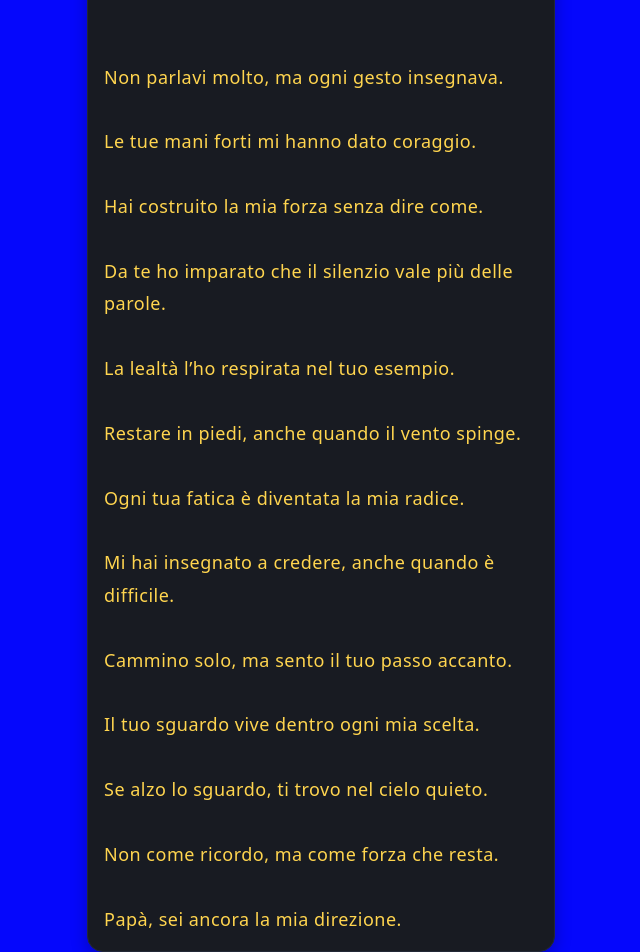
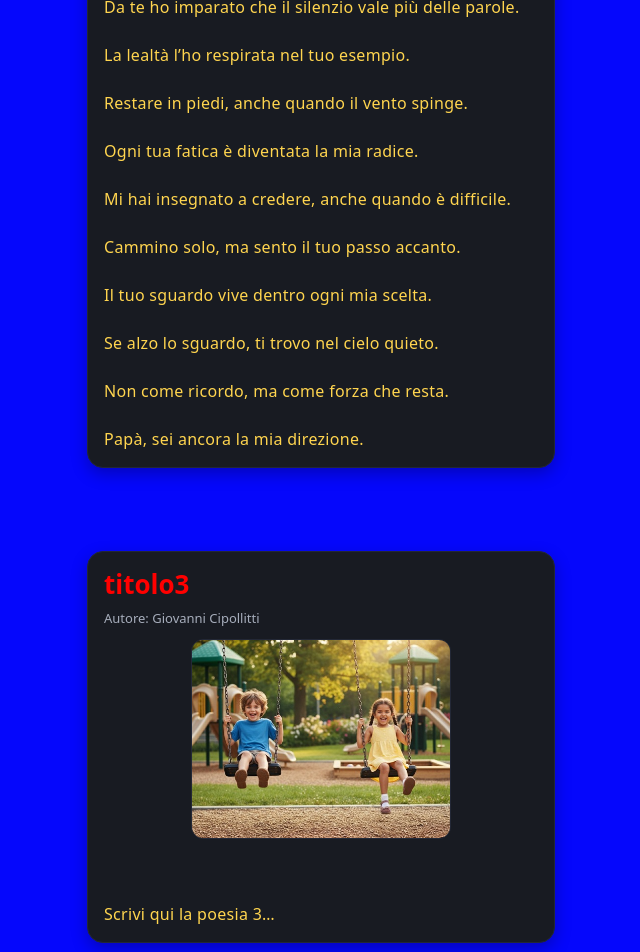
Before and after one commit to giovannicipollitti/poesie, a plain HTML site: page index.html in a window 1280 px wide. Shown: the part 2384-3336 px from the top of the page, without its empty margins (319-959 px from the left). Drawn offline with Linux system fonts and the light colour scheme.

Commit message:
Add files via upload

```diff
--- a/index.html
+++ b/index.html
@@ -120,9 +120,9 @@ figure img{
     figure figcaption{ font-size:12px; color:var(--muted); margin-top:6px; }
 .verses{
   white-space:pre-wrap;
-  font-size: clamp(16px, 4.2vw, 18px);
-  letter-spacing:.5px;
-  line-height: 1.8;
+  font-size: clamp(15px, 4.2vw, 16px);
+  letter-spacing:.3px;
+  line-height: 1.5;
   color: #ffd54f;
 }
 
@@ -190,7 +190,7 @@ figure img{
 
 nel mio zaino c’è la vita,
 
-le carezze e le ferite,
+porto con me le carezze e le ferite,
 
 i giorni chiari e quelli che odorano di pioggia.
 
@@ -250,7 +250,7 @@ Papà, sei ancora la mia direzione.</div>
 
     <section class="poem" id="titolo3">
       <h2>titolo3</h2>
-      <div class="meta">Autore: —</div>
+      <div class="meta">Autore: Giovanni Cipollitti</div>
       <figure>
         <img src="img3.jpg" alt="Immagine per titolo3" loading="lazy" width="1080" height="720">
         <figcaption></figcaption>
@@ -261,7 +261,7 @@ Papà, sei ancora la mia direzione.</div>
 
     <section class="poem" id="titolo4">
       <h2>titolo4</h2>
-      <div class="meta">Autore: —</div>
+      <div class="meta">Autore: Giovanni Cipollitti</div>
       <figure>
         <img src="img4.jpg" alt="Immagine per titolo4" loading="lazy" width="1080" height="720">
         <figcaption></figcaption>
@@ -272,7 +272,7 @@ Papà, sei ancora la mia direzione.</div>
 
     <section class="poem" id="titolo5">
       <h2>titolo5</h2>
-      <div class="meta">Autore: —</div>
+      <div class="meta">Autore: Giovanni Cipollitti</div>
       <figure>
         <img src="img5.jpg" alt="Immagine per titolo5" loading="lazy" width="1080" height="720">
         <figcaption></figcaption>
@@ -283,7 +283,7 @@ Papà, sei ancora la mia direzione.</div>
 
     <section class="poem" id="titolo6">
       <h2>titolo6</h2>
-      <div class="meta">Autore: —</div>
+      <div class="meta">Autore: Giovanni Cipollitti</div>
       <figure>
         <img src="img6.jpg" alt="Immagine per titolo6" loading="lazy" width="1080" height="720">
         <figcaption></figcaption>
@@ -294,7 +294,7 @@ Papà, sei ancora la mia direzione.</div>
 
     <section class="poem" id="titolo7">
       <h2>titolo7</h2>
-      <div class="meta">Autore: —</div>
+      <div class="meta">Autore: Giovanni Cipollitti</div>
       <figure>
         <img src="img7.jpg" alt="Immagine per titolo7" loading="lazy" width="1080" height="720">
         <figcaption></figcaption>
@@ -305,7 +305,7 @@ Papà, sei ancora la mia direzione.</div>
 
     <section class="poem" id="titolo8">
       <h2>titolo8</h2>
-      <div class="meta">Autore: —</div>
+      <div class="meta">Autore: Giovanni Cipollitti</div>
       <figure>
         <img src="img8.jpg" alt="Immagine per titolo8" loading="lazy" width="1080" height="720">
         <figcaption></figcaption>
@@ -316,7 +316,7 @@ Papà, sei ancora la mia direzione.</div>
 
     <section class="poem" id="titolo9">
       <h2>titolo9</h2>
-      <div class="meta">Autore: —</div>
+      <div class="meta">Autore: Giovanni Cipollitti</div>
       <figure>
         <img src="img9.jpg" alt="Immagine per titolo9" loading="lazy" width="1080" height="720">
         <figcaption></figcaption>
@@ -327,7 +327,7 @@ Papà, sei ancora la mia direzione.</div>
 
     <section class="poem" id="titolo10">
       <h2>titolo10</h2>
-      <div class="meta">Autore: —</div>
+      <div class="meta">Autore: Giovanni Cipollitti</div>
       <figure>
         <img src="img10.jpg" alt="Immagine per titolo10" loading="lazy" width="1080" height="720">
         <figcaption></figcaption>
@@ -338,7 +338,7 @@ Papà, sei ancora la mia direzione.</div>
 
     <section class="poem" id="titolo11">
       <h2>titolo11</h2>
-      <div class="meta">Autore: —</div>
+      <div class="meta">Autore: Giovanni Cipollitti</div>
       <figure>
         <img src="img11.jpg" alt="Immagine per titolo11" loading="lazy" width="1080" height="720">
         <figcaption></figcaption>
@@ -349,7 +349,7 @@ Papà, sei ancora la mia direzione.</div>
 
     <section class="poem" id="titolo12">
       <h2>titolo12</h2>
-      <div class="meta">Autore: —</div>
+      <div class="meta">Autore: Giovanni Cipollitti</div>
       <figure>
         <img src="img12.jpg" alt="Immagine per titolo12" loading="lazy" width="1080" height="720">
         <figcaption></figcaption>
@@ -360,7 +360,7 @@ Papà, sei ancora la mia direzione.</div>
 
     <section class="poem" id="titolo13">
       <h2>titolo13</h2>
-      <div class="meta">Autore: —</div>
+      <div class="meta">Autore: Giovanni Cipollitti</div>
       <figure>
         <img src="img13.jpg" alt="Immagine per titolo13" loading="lazy" width="1080" height="720">
         <figcaption></figcaption>
@@ -371,7 +371,7 @@ Papà, sei ancora la mia direzione.</div>
 
     <section class="poem" id="titolo14">
       <h2>titolo14</h2>
-      <div class="meta">Autore: —</div>
+      <div class="meta">Autore: Giovanni Cipollitti</div>
       <figure>
         <img src="img14.jpg" alt="Immagine per titolo14" loading="lazy" width="1080" height="720">
         <figcaption></figcaption>
```
